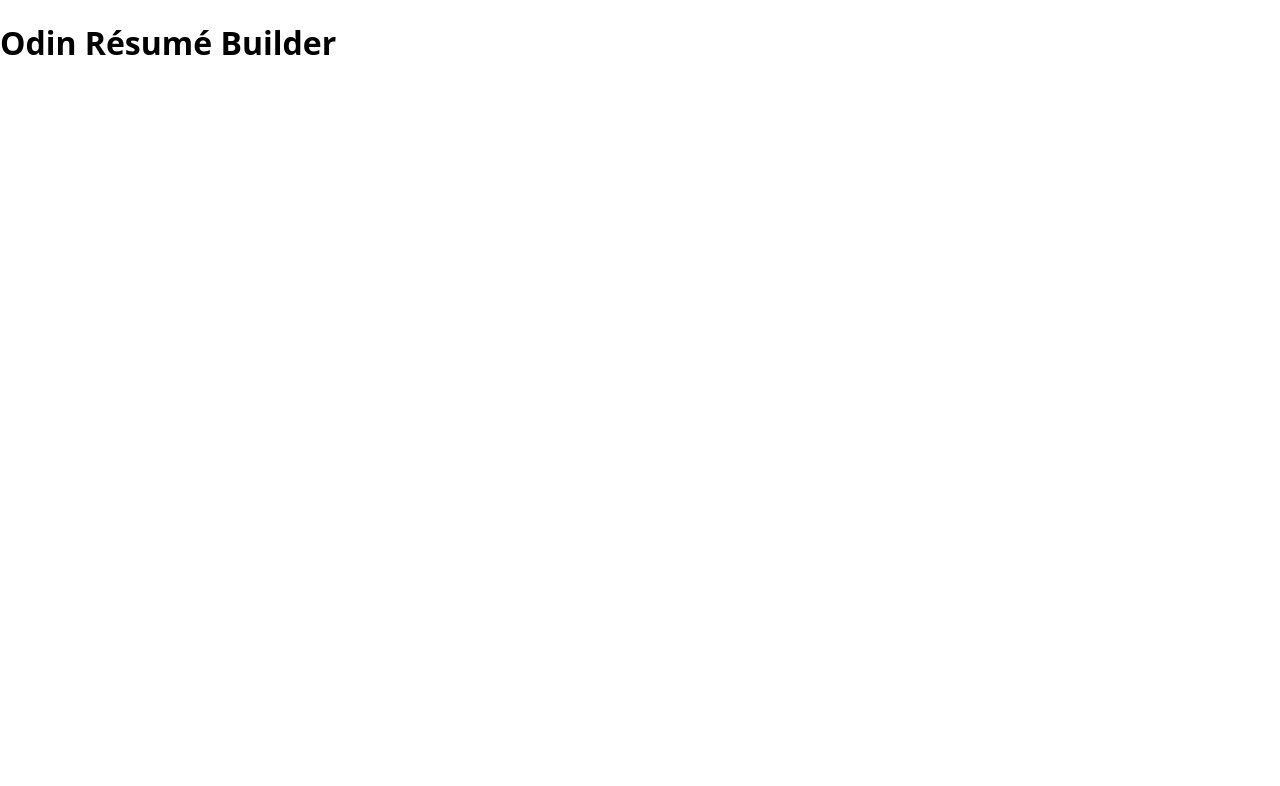
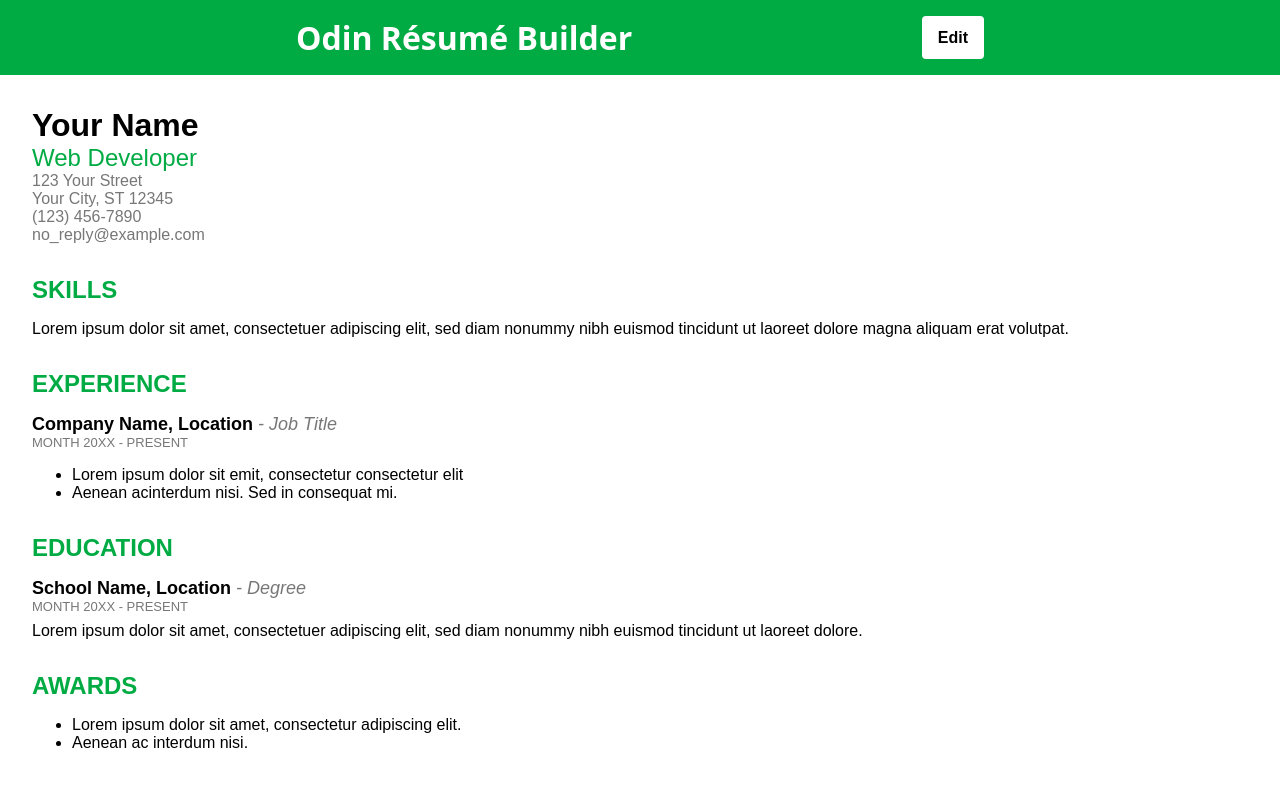
Before and after one commit to hussein-m-kandil/odin-resume-builder, a React (Vite) app: page / in a window 1280 px wide. Shown: the top 786 px of the page. Built offline with nearby package versions, Linux system fonts and the light colour scheme.

Commit message:
Add static layout without any dynamic interactions

```diff
--- /dev/null
+++ b/src/components/Button.jsx
@@ -0,0 +1,11 @@
+import "../styles/Button.css";
+
+export default function Button({ children, onClick }) {
+  return (
+    <button type="button" className="btn" onClick={onClick}>
+      {children}
+    </button>
+  );
+}
+
+export { Button };
--- /dev/null
+++ b/src/components/Header.jsx
@@ -0,0 +1,20 @@
+import "../styles/Header.css";
+import Button from "./Button";
+
+export default function Header() {
+  return (
+    <div className="header">
+      <div className="header-content">
+        <h1 className="header-title">Odin Résumé Builder</h1>
+        <Button
+          className="edit-submit-btn"
+          onClick={() => console.log("Edit clicked!")}
+        >
+          Edit
+        </Button>
+      </div>
+    </div>
+  );
+}
+
+export { Header };
--- a/src/components/ResumeBuilder.jsx
+++ b/src/components/ResumeBuilder.jsx
@@ -1,7 +1,133 @@
+import { Fragment } from "react";
+import Header from "./Header.jsx";
+import { initialData } from "../data/initialData.js";
 import "../styles/ResumeBuilder.css";
 
+function Line({ initialText, className }) {
+  return <div className={className}>{initialText}</div>;
+}
+
+function Head({ initialText, className }) {
+  return (
+    <div
+      className={className}
+      style={{ marginTop: "2rem", marginBottom: "1rem" }}
+    >
+      {initialText}
+    </div>
+  );
+}
+
+function Paragraph({ initialText, className }) {
+  return (
+    <div className={className} style={{ marginTop: "0.5rem" }}>
+      {initialText}
+    </div>
+  );
+}
+
+function SubHead({
+  initialText,
+  className,
+  initialExtensionText,
+  extensionClassName,
+}) {
+  return (
+    <div className={className}>
+      {initialText}
+      {initialExtensionText && (
+        <span
+          className={extensionClassName}
+        >{` - ${initialExtensionText}`}</span>
+      )}
+    </div>
+  );
+}
+
+function Date({ initialFrom, initialTo, className }) {
+  return <div className={className}>{`${initialFrom} - ${initialTo}`}</div>;
+}
+
+function List({ initialListItems, className, ordered = false }) {
+  const jsxListItems = initialListItems.map((listItem) => (
+    <li key={listItem}>{listItem}</li>
+  ));
+  return ordered ? (
+    <ol className={className}>{jsxListItems}</ol>
+  ) : (
+    <ul className={className}>{jsxListItems}</ul>
+  );
+}
+
 function ResumeBuilder() {
-  return <h1>Odin Résumé Builder</h1>;
+  return (
+    <div>
+      <Header />
+      <div className="resume-content">
+        <Line
+          initialText={initialData.name}
+          className={"fs-xx-large fw-bold"}
+        />
+        <Line
+          initialText={initialData.title}
+          className={"fs-x-large accent-color"}
+        />
+        {initialData.contact.map((entry) => (
+          <Line key={entry} initialText={entry} className={"mid-color"} />
+        ))}
+        <Head
+          initialText={"SKILLS"}
+          className={"fs-x-large fw-bold accent-color"}
+        />
+        <Paragraph initialText={initialData.skills} />
+        <Head
+          initialText={"EXPERIENCE"}
+          className={"fs-x-large fw-bold accent-color"}
+        />
+        {initialData.experience.map((entry) => (
+          <Fragment key={`${entry.org} - ${entry.title}`}>
+            <SubHead
+              initialText={entry.org}
+              initialExtensionText={entry.title}
+              className={"fs-large fw-bold"}
+              extensionClassName={"fs-italic fw-normal mid-color"}
+            />
+            <Date
+              initialFrom={entry.date.from}
+              initialTo={entry.date.to}
+              className={"fs-small mid-color"}
+            />
+            <List initialListItems={entry.details} />
+          </Fragment>
+        ))}
+        <Head
+          initialText={"EDUCATION"}
+          className={"fs-x-large fw-bold accent-color"}
+        />
+        {initialData.education.map((entry) => (
+          <Fragment key={`${entry.org} - ${entry.deg}`}>
+            <SubHead
+              initialText={entry.org}
+              initialExtensionText={entry.deg}
+              className={"fs-large fw-bold"}
+              extensionClassName={"fs-italic fw-normal mid-color"}
+            />
+            <Date
+              initialFrom={entry.date.from}
+              initialTo={entry.date.to}
+              className={"fs-small mid-color"}
+            />
+            <Paragraph initialText={entry.about} />
+          </Fragment>
+        ))}
+        <Head
+          initialText={"AWARDS"}
+          className={"fs-x-large fw-bold accent-color"}
+        />
+        <List initialListItems={initialData.awards} />
+      </div>
+    </div>
+  );
 }
 
 export default ResumeBuilder;
--- /dev/null
+++ b/src/data/initialData.js
@@ -0,0 +1,36 @@
+export const initialData = {
+  name: "Your Name",
+  title: "Web Developer",
+  contact: [
+    "123 Your Street",
+    "Your City, ST 12345",
+    "(123) 456-7890",
+    "no_reply@example.com",
+  ],
+  skills:
+    "Lorem ipsum dolor sit amet, consectetuer adipiscing elit, sed diam nonummy nibh euismod tincidunt ut laoreet dolore magna aliquam erat volutpat.",
+  experience: [
+    {
+      org: "Company Name, Location",
+      title: "Job Title",
+      date: { from: "MONTH 20XX", to: "PRESENT" },
+      details: [
+        "Lorem ipsum dolor sit emit, consectetur consectetur elit",
+        "Aenean acinterdum nisi. Sed in consequat mi.",
+      ],
+    },
+  ],
+  education: [
+    {
+      org: "School Name, Location",
+      deg: "Degree",
+      date: { from: "MONTH 20XX", to: "PRESENT" },
+      about:
+        "Lorem ipsum dolor sit amet, consectetuer adipiscing elit, sed diam nonummy nibh euismod tincidunt ut laoreet dolore.",
+    },
+  ],
+  awards: [
+    "Lorem ipsum dolor sit amet, consectetur adipiscing elit.",
+    "Aenean ac interdum nisi.",
+  ],
+};
--- /dev/null
+++ b/src/styles/Button.css
@@ -0,0 +1,34 @@
+.btn {
+  -webkit-tap-highlight-color: transparent;
+  -webkit-appearance: none;
+  appearance: none;
+  outline: none;
+  border: none;
+  border-radius: 0.25rem;
+  padding: 0.5rem 1rem;
+  aspect-ratio: 3/2;
+  font-size: medium;
+  font-weight: bold;
+  color: var(--dark-color);
+  background-color: var(--light-color);
+  transition: transform 150ms, filter 50ms;
+}
+
+.btn:hover {
+  transform: scale(1.1);
+}
+
+.btn:focus {
+  outline: 2px solid var(--dark-color);
+  box-shadow: 0 0 5px 0 var(--shadow-color);
+}
+
+.btn:active {
+  filter: invert();
+}
+
+@media (prefers-reduced-motion) {
+  .btn {
+    transition: none;
+  }
+}
--- /dev/null
+++ b/src/styles/Header.css
@@ -0,0 +1,17 @@
+.header {
+  position: sticky;
+  color: var(--light-color);
+  background-color: var(--accent-color);
+}
+
+.header-content {
+  max-width: 720px;
+  margin: 0 auto;
+  padding: 1rem;
+  display: flex;
+  justify-content: space-between;
+}
+
+.header-title {
+  margin: 0;
+}
--- a/src/styles/ResumeBuilder.css
+++ b/src/styles/ResumeBuilder.css
@@ -1,3 +1,11 @@
+:root {
+  --accent-color: #00ab44;
+  --light-color: #fff;
+  --mid-color: #777;
+  --dark-color: #000;
+  --shadow-color: #0005;
+}
+
 html {
   box-sizing: border-box;
   font-family: system-ui, -apple-system, BlinkMacSystemFont, "Segoe UI", Roboto,
@@ -14,3 +22,64 @@ html {
 body {
   margin: 0;
 }
+
+.resume-content {
+  font-family: Arial, Helvetica, sans-serif;
+  padding: 2rem;
+}
+
+.accent-color {
+  color: var(--accent-color);
+}
+
+.mid-color {
+  color: var(--mid-color);
+}
+
+.light-color {
+  color: var(--light-color);
+}
+
+.dark-color {
+  color: var(--dark-color);
+}
+
+.fs-xx-large {
+  font-size: xx-large;
+}
+
+.fs-x-large {
+  font-size: x-large;
+}
+
+.fs-large {
+  font-size: large;
+}
+
+.fs-xx-small {
+  font-size: xx-small;
+}
+
+.fs-x-small {
+  font-size: x-small;
+}
+
+.fs-small {
+  font-size: small;
+}
+
+.fw-bold {
+  font-weight: bold;
+}
+
+.fw-light {
+  font-weight: lighter;
+}
+
+.fw-normal {
+  font-weight: normal;
+}
+
+.fs-italic {
+  font-style: italic;
+}
```
Also changed, not shown: 1 other file (tests, documents, lock files or other folders).
